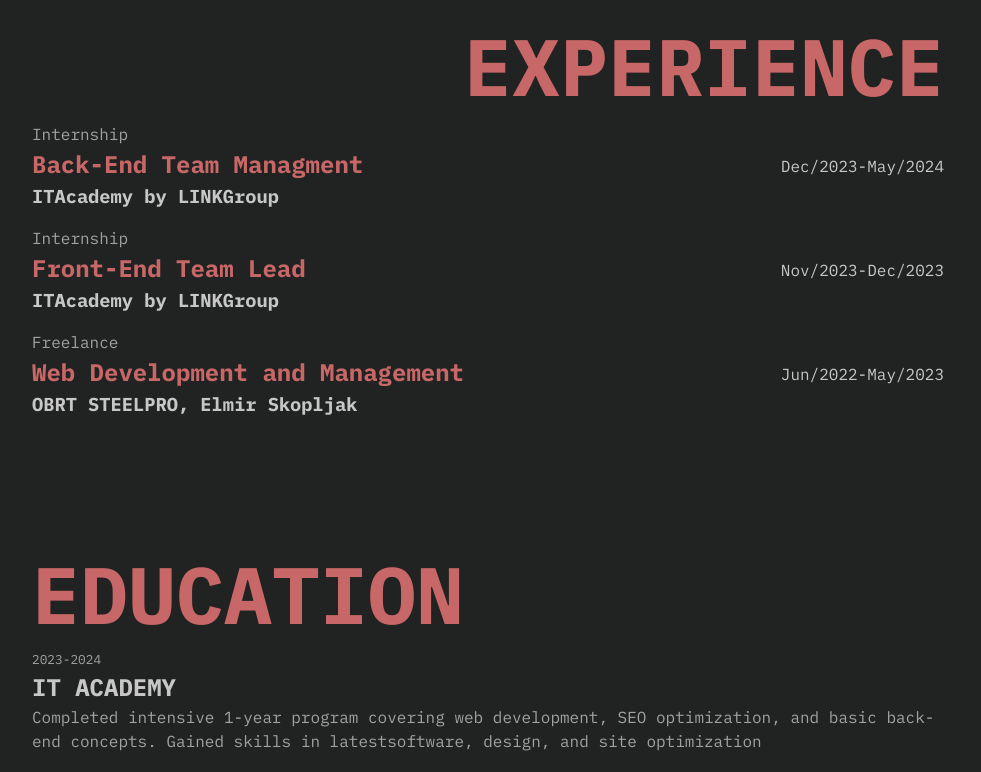
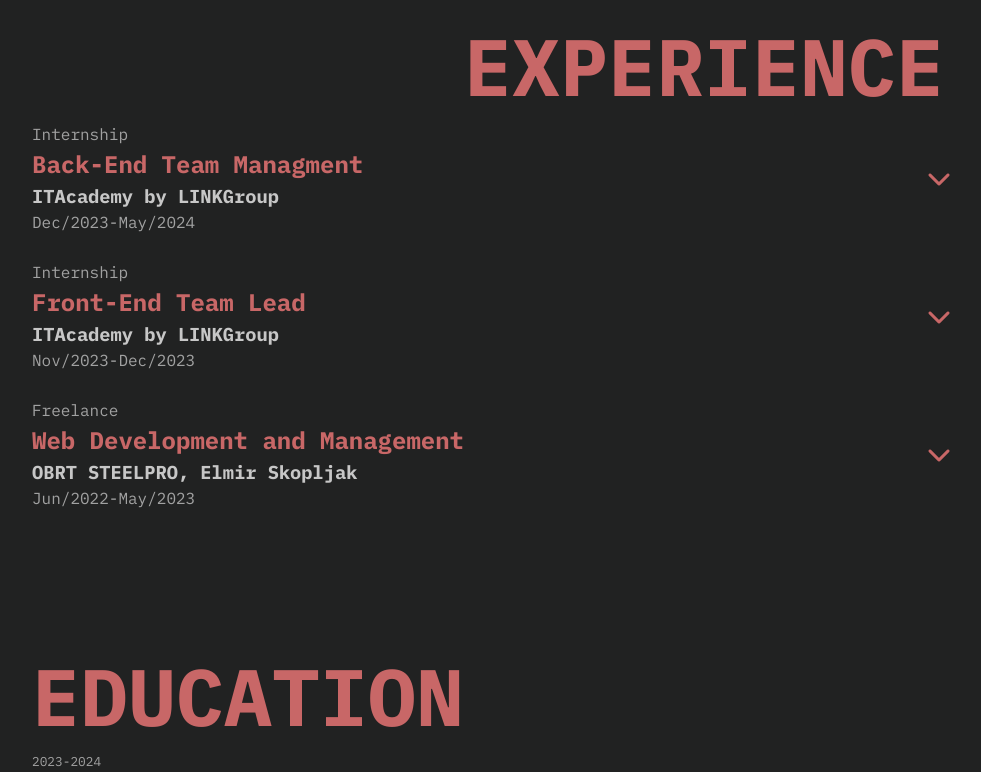
Before and after one commit to Xiliris/personal-portfolio-v3, a React (Create React App) app: page / in a window 1280 px wide. Shown: the part 1500-2272 px from the top of the page, without its empty margins (152-1133 px from the left). Built offline with nearby package versions, Linux system fonts and the light colour scheme.

Commit message:
feature: Added more experience

```diff
--- a/public/index.html
+++ b/public/index.html
@@ -66,7 +66,8 @@
           "https://github.com/Xiliris",
           "https://www.instagram.com/adnan.sko/",
           "https://discordapp.com/users/400414917070422017",
-          "https://www.linkedin.com/in/adnan-skopljak-646994257/"
+          "https://www.linkedin.com/in/adnan-skopljak-646994257/",
+          "https://www.npmjs.com/~xiliris"
         ]
       }
     </script>
--- a/src/pages/Certificate.scss
+++ b/src/pages/Certificate.scss
@@ -54,6 +54,9 @@
             cursor: pointer;
             transition: all 0.3s ease;
             height: 100%;
+            i {
+              transform: scale(1.5);
+            }
           }
         }
       }
--- a/src/pages/Experience.js
+++ b/src/pages/Experience.js
@@ -1,4 +1,5 @@
 import { motion } from "framer-motion";
+import { useState } from "react";
 import "./Experience.scss";
 
 import { itemAnimation } from "../animations/itemAnimations";
@@ -12,6 +13,9 @@ function Experience() {
         <section>
           <ExpItem
             title={"Internship"}
+            description={
+              "Leading the Back-End Team in IT Academy internship application, I control the improvement of the Linker Application's server-facet functionalities. Utilizing NodeJS, Express, MongoDB and GIT, I collaborate with interns to make sure of smooth integration and efficient database control."
+            }
             role={"Back-End Team Managment"}
             company={"ITAcademy by LINKGroup"}
             date={"Dec/2023-May/2024"}
@@ -19,6 +23,9 @@ function Experience() {
           />
           <ExpItem
             title={"Internship"}
+            description={
+              "As the Front-End Team Lead Intern at IT Academy, I directed the improvement of the Linker Application's consumer interface. Working with ReactJS, SASS, JavaScript, Bootstrap, and GIT, I led a group of interns in growing responsive and visually appealing the front-end solutions."
+            }
             role={"Front-End Team Lead"}
             company={"ITAcademy by LINKGroup"}
             date={"Nov/2023-Dec/2023"}
@@ -26,6 +33,9 @@ function Experience() {
           />
           <ExpItem
             title={"Freelance"}
+            description={
+              "As the only developer at STEELPRO, I undertook the duty of manufacturing and keeping the agency's public internet site and Inner Dashboard application. I singlehandedly managed the whole improvement lifecycle, from conceptualization to deployment, ensuring a seamless consumer experience across each system."
+            }
             role={"Web Development and Management"}
             company={"OBRT STEELPRO, Elmir Skopljak"}
             date={"Jun/2022-May/2023"}
@@ -37,23 +47,49 @@ function Experience() {
   );
 }
 
-function ExpItem({ title, role, company, date, index }) {
+function ExpItem({
+  title,
+  description,
+  techStack,
+  role,
+  company,
+  date,
+  index,
+}) {
+  const [toggleDescription, setToggleDescription] = useState("hide");
+
+  function toggle() {
+    setToggleDescription(toggleDescription === "hide" ? "" : "hide");
+  }
+
   return (
-    <motion.div
+    <motion.article
       variants={itemAnimation}
       initial="initial"
       whileInView="animate"
       custom={{ index: index, time: 0.2 }}
       viewport={{ once: true, amount: 0.5 }}
     >
-      <aside>
-        <p>{title}</p>
-        <h2>{role}</h2>
-        <h3>{company}</h3>
-        <p className="date-small">{date}</p>
-      </aside>
-      <p className="date-big">{date}</p>
-    </motion.div>
+      <div className={`title border-${toggleDescription}`}>
+        <div className="content">
+          <p>{title}</p>
+          <h2>{role}</h2>
+          <h3>{company}</h3>
+          <p className="date">{date}</p>
+        </div>
+        <div className="more">
+          <i
+            className={`fas fa-chevron-right arrow-${toggleDescription}`}
+            onClick={() => {
+              toggle();
+            }}
+          ></i>
+        </div>
+      </div>
+      <div className={`description ${toggleDescription}`}>
+        <p>{description}</p>
+      </div>
+    </motion.article>
   );
 }
 
--- a/src/pages/Experience.scss
+++ b/src/pages/Experience.scss
@@ -8,16 +8,32 @@
     }
 
     section {
-      .date-small {
-        display: none;
+      article {
+        margin: 16px 0;
+        display: flex;
+        justify-content: space-between;
+        flex-direction: column;
+        div {
+          display: flex;
+          align-items: flex-start;
+          justify-content: flex-start;
+          flex-direction: column;
         }
-      div {
-        margin: 16px 0;
+
+        p {
+          color: $secondary;
+        }
+        .border- {
+          border-bottom: 1px solid $secondary;
+        }
+        .title {
           display: flex;
           align-items: center;
           justify-content: space-between;
+          flex-direction: row;
+          padding-bottom: 10px;
 
-        aside {
+          .content {
             h2 {
               color: $primary-emphasis;
             }
@@ -25,15 +41,43 @@
             h3 {
               color: $primary;
             }
+          }
 
-          p {
-            color: $secondary;
+          .more {
+            height: 100%;
+            display: flex;
+            align-items: flex-end;
+            justify-content: center;
+            width: 50px;
+            i {
+              color: $primary-emphasis;
+              transition: color 0.1s ease, transform 0.1s ease;
+              cursor: pointer;
+              transform: rotate(-90deg) scale(1.5);
+
+              &:hover {
+                color: $primary;
+              }
+            }
+
+            .arrow-hide {
+              transform: rotate(90deg) scale(1.5);
+            }
+          }
+        }
+
+        .description {
+          margin-top: 10px;
+          margin-bottom: 20px;
+        }
+
+        .hide {
+          display: none;
         }
       }
 
       p {
         color: $primary;
-        }
       }
     }
   }
@@ -53,21 +97,6 @@
 @media screen and (max-width: 768px) {
   #experience {
     padding: 3% 10%;
-
-    main {
-      .date-big {
-        display: none;
-      }
-      section {
-        div {
-          aside {
-            .date-small {
-              display: inline-block;
-            }
-          }
-        }
-      }
-    }
   }
 }
 
--- a/src/pages/Projects.js
+++ b/src/pages/Projects.js
@@ -57,14 +57,8 @@ function Projects() {
           <ProjectsItem
             title={"DIXIE Discord Chat Bot (Ongoing Project)"}
             description={
-              "Discord chatbot with various commands and online dashboard. The bot is built using React, Node.js, Express, MongoDB, and Discord.js."
+              "I am currently working on a Discord chat bot project in collaboration with a talented team of designers and developers. The chat bot is built with React, SASS, Bootstrap, Node.js, Express, MongoDB, Redis and Discord.js. I am responsible for project management, team lead, front-end and back-end development."
             }
-            liveDemoUrl={"https://dixie-bot.netlify.app"}
-            frontEndSourceCodeUrl={"https://github.com/Xiliris/dixie-website"}
-            backEndSourceCodeUrl={
-              "https://github.com/Xiliris/ita-linker-backend"
-            }
-            chatBotSourceCodeUrl={"https://github.com/Xiliris/dixie-bot"}
             index={1}
           />
         </section>
@@ -92,8 +86,10 @@ function ProjectsItem({
     >
       <h2>{title}</h2>
       <p>{description}</p>
+      <div>
+        {liveDemoUrl ? (
+          <>
             <h3>Preview</h3>
-      <div>
             <a
               rel="noopener noreferrer"
               target="_blank"
@@ -103,6 +99,9 @@ function ProjectsItem({
               Live Demo
               <span className="material-symbols-outlined">chevron_right</span>
             </a>
+          </>
+        ) : null}
+        {frontEndSourceCodeUrl ? (
           <a
             rel="noopener noreferrer"
             target="_blank"
@@ -112,6 +111,7 @@ function ProjectsItem({
             Front-end Source Code
             <span className="material-symbols-outlined">chevron_right</span>
           </a>
+        ) : null}
         {backEndSourceCodeUrl ? (
           <a
             rel="noopener noreferrer"
--- a/src/pages/Socials.js
+++ b/src/pages/Socials.js
@@ -58,6 +58,12 @@ const socialsArray = [
     icon: "fa-solid fa-envelope fa-3x",
     label: "Send Email",
   },
+  {
+    index: 6,
+    link: "https://www.npmjs.com/~xiliris",
+    icon: "fa-brands fa-npm fa-3x",
+    label: "Node Package Manager Profile",
+  },
 ];
 
 export default Socials;
--- a/src/pages/Socials.scss
+++ b/src/pages/Socials.scss
@@ -25,6 +25,7 @@
 @media screen and (max-width: 1155px) {
   #socials {
     section {
+      padding: 30px 10%;
       i {
         transform: scale(0.8);
       }
@@ -33,12 +34,9 @@
 }
 
 @media screen and (max-width: 768px) {
-}
-
-@media screen and (max-width: 420px) {
   #socials {
     section {
-      padding: 20px 5%;
+      padding: 15px 10%;
 
       i {
         transform: scale(0.6);
@@ -46,3 +44,15 @@
     }
   }
 }
+
+@media screen and (max-width: 420px) {
+  #socials {
+    section {
+      padding: 15px 10%;
+
+      i {
+        transform: scale(0.5);
+      }
+    }
+  }
+}
```
Lines whose indentation alone changed are shown as unchanged.
